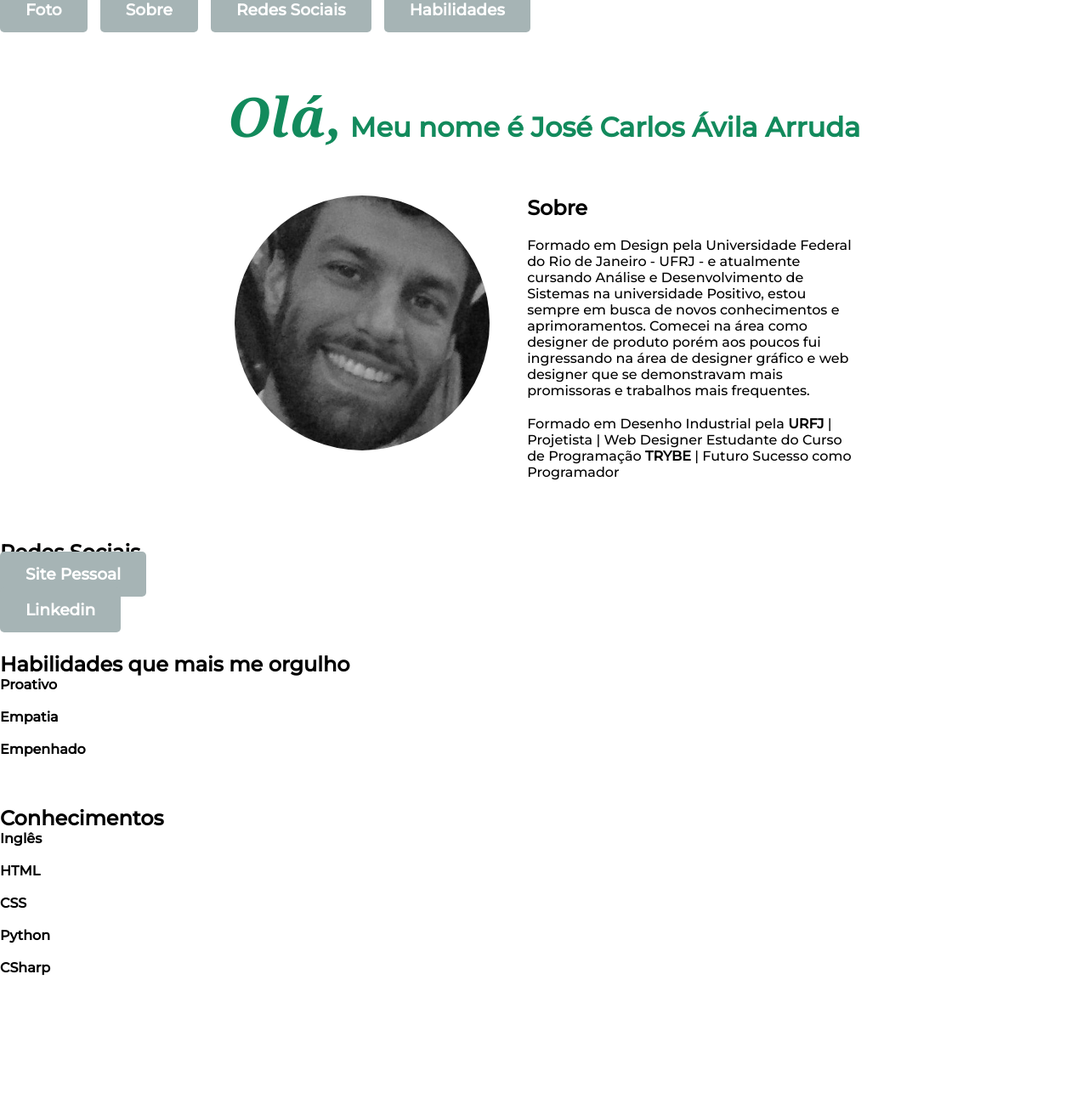
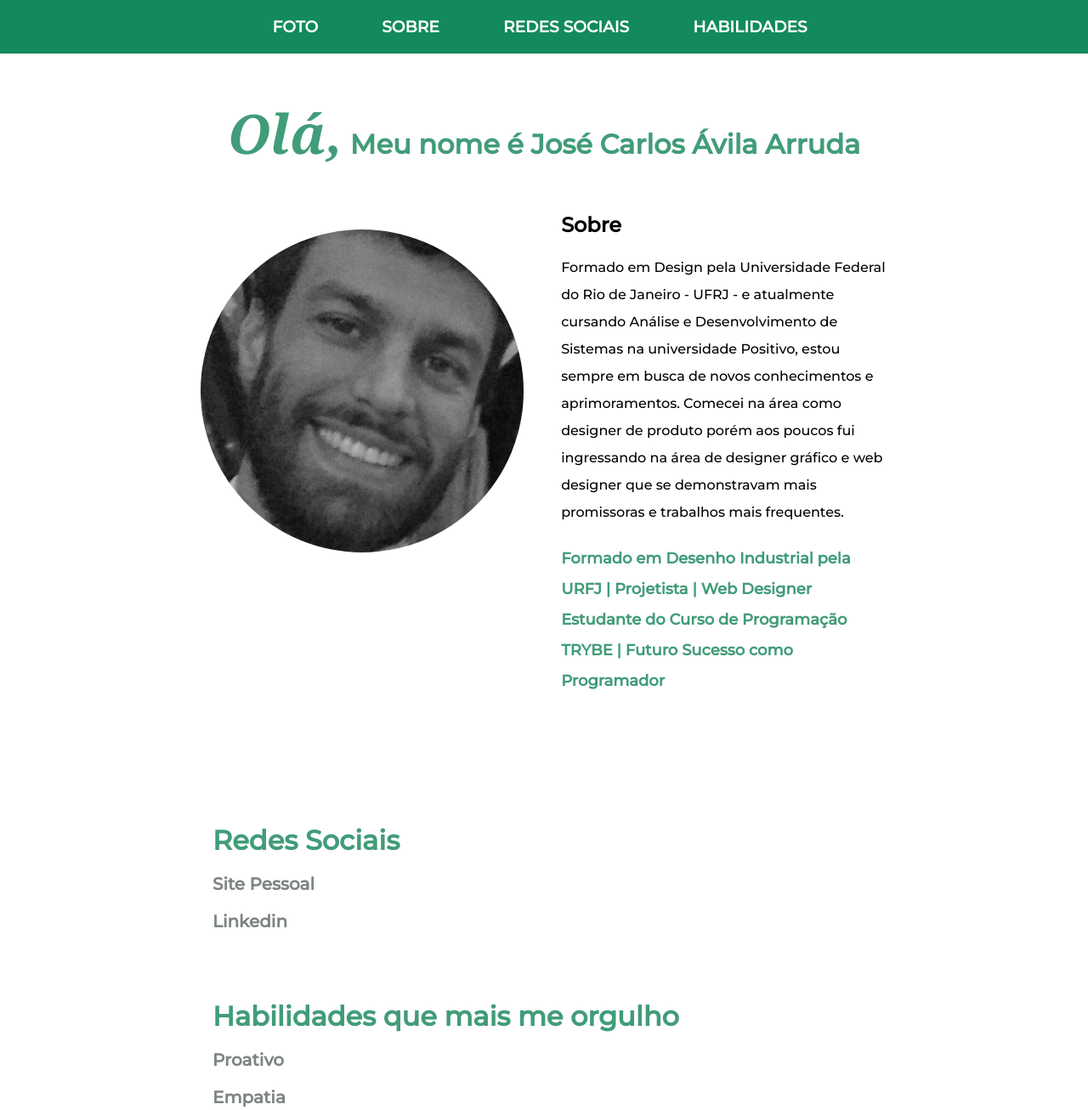
Before and after one commit to kalarruda/kalarruda.github.io, a plain HTML site: page index.html in a window 1280 px wide. Shown: the top 1306 px of the page at 85% size. Before the commit the page ends 1167 px from the top, so only its background shows below. Drawn offline with Linux system fonts and the light colour scheme.

Commit message:
Finalizando portfolio do dia 3

```diff
--- a/index.html
+++ b/index.html
@@ -8,18 +8,24 @@
 <link href="https://fonts.googleapis.com/css2?family=Montserrat:wght@500&display=swap" rel="stylesheet">
     <link rel="stylesheet" type="text/css"
     href="style.css">
-    <title>Portfolio José Carlos</title>
+    <title>Portfólio José Carlos</title>
 </head>
 <body>
     <div class="header">
-        <h3><a href="#foto">Foto</a>
+        <div class="header-cabecalho">
+            <h3>
+                <a href="#foto">Foto</a>
                 <a href="#sobre">Sobre</a>
                 <a href="#redes">Redes Sociais</a>
-            <a href="#habilidades">Habilidades</a></h3>
+                <a href="#habilidades">Habilidades</a>
+            </h3>
+        </div>
+
         <div class="header-content">
             <h1 class="nome"><em class="ola">Olá,</em> Meu nome é José Carlos Ávila Arruda</h1>
         </div>
         <div class="principal">
+
                 <div class="principal-content">
                     <img class="foto" src="./images/IMG_2127.JPG" width="300px" alt="foto jose carlos" id="foto">
                 </div>
@@ -27,33 +33,35 @@
                     <h2>Sobre</h2>
                     <p>Formado em Design pela Universidade Federal do Rio de Janeiro - UFRJ - e atualmente cursando Análise e Desenvolvimento de Sistemas na universidade Positivo, estou sempre em busca de novos conhecimentos e aprimoramentos. Comecei na área como designer de produto porém aos poucos fui ingressando na área de designer gráfico e web designer que se demonstravam mais promissoras e trabalhos mais frequentes.
                     </p>
-                    <p>Formado em Desenho Industrial pela <strong>URFJ</strong>  | Projetista | Web Designer
-                    Estudante do Curso de Programação <strong>TRYBE</strong>  | Futuro Sucesso como Programador
+                    <p class="texto-destaque">Formado em Desenho Industrial pela URFJ  | Projetista | Web Designer
+                    Estudante do Curso de Programação TRYBE | Futuro Sucesso como Programador
                      </p>
                 </div>
         </div>
 
     </div>
-
-<h2 >Redes Sociais</h2>
-<h3 id="redes"><a href="http://www.kalarruda.com.br/" target="_blank">Site Pessoal</a> </h3> <br>
-<h3><a href="https://www.linkedin.com/in/jose-carlos-arruda-63826250/" target="_blank">Linkedin</h3></a> <br> <br>
-
-
+    <div>
+        <div class="conteudo-lista" id="redes">
+            <h2>Redes Sociais</h2>
+            <ul>
+                <li><a href="http://www.kalarruda.com.br/" target="_blank">Site Pessoal</a> </li>
+                <li><a href="https://www.linkedin.com/in/jose-carlos-arruda-63826250/" target="_blank">Linkedin</a></li>
+            </ul>
                 <h2 >Habilidades que mais me orgulho</h2>
                 <ul id="habilidades">
-    <li>Proativo</li> <br>
-    <li>Empatia</li> <br>
-    <li>Empenhado</li> <br>
-</ul> <br> <br>
-
+                    <li>Proativo</li>
+                    <li>Empatia</li>
+                    <li>Empenhado</li>
+                </ul>
             <h2>Conhecimentos</h2>
             <ul>
-    <li>Inglês</li> <br>
-    <li>HTML</li> <br>
-    <li>CSS</li> <br>
-    <li>Python</li> <br>
-    <li>CSharp</li> <br>
+                <li>Inglês</li>
+                <li>HTML</li>
+                <li>CSS</li>
+                <li>Python</li>
+                <li>CSharp</li>
             </ul>
+        </div>
+    </div>
 </body>
 </html>
--- a/style.css
+++ b/style.css
@@ -8,15 +8,43 @@ body{
     font-family: Montserrat, "sans-serif";
 }
 
-.header-content{
+.header{
     text-align: center;
-    margin-top: 70px;
+}
+
+.header-cabecalho{
+    padding: 20px 0;
+    margin-top: 0;
+    background-color:#128a5c ;
+    width: 100%;
+    z-index: 1;
+    /* position: fixed; */
+}
+
+.header-content h1 {
+    text-align: center;
+    position: relative;
+    margin-top: 50px;
     /* margin:0 auto; errado pois é texto*/
 }
 
+.header-cabecalho a{
+    text-decoration: none;
+    padding: 15px 30px;
+    color: white;
+    text-transform: uppercase;
+    border-radius: 5px;
+    margin-right: 10px;
+    margin-bottom: 200px;
+    transition: 0.5s all;
+}
+
+a:hover{
+    color: #052a1c;
+}
+
 .nome{
-    color: #128a5c;
-
+    color: #419c79;
 }
 
 .ola{
@@ -36,6 +64,8 @@ body{
 
 .foto{
     border-radius: 50%;
+    margin-top: 20px;
+    width: 380px;
 }
 
 .principal-text{
@@ -48,6 +78,13 @@ body{
 
 .principal-text p {
     margin-bottom: 20px;
+    line-height: 2em;
+}
+
+.texto-destaque{
+    font-weight: bold;
+    color: #419c79;
+    font-size: 18px;
 }
 
 .principal-text h2 {
@@ -59,6 +96,40 @@ body{
     vertical-align: top;
 } */
 
+.conteudo-lista{
+    color: #419c79;
+    margin: 20px 0 100px 250px;
+}
+
+.conteudo-lista h2{
+    font-size: 2em;
+    color: #419c79;
+    margin-top: 80px;
+}
+
+
+.conteudo-lista li{
+    font-size: 20px;
+    list-style: none;
+    margin: 20px 0 20px 0;
+    color: #7d8581;
+}
+
+.conteudo-lista a{
+    color: #7d8581;
+    text-decoration: none;
+    transition: 0.3s all;
+}
+
+.conteudo-lista a:hover{
+    color: #052a1c;
+}
+
+.conteudo-lista h3{
+    margin-top: 20px;
+    font-size: 25px;
+}
+
 #sobre{
     background-color: #DEDBD2;
     padding: 20px ;
@@ -66,16 +137,6 @@ body{
     font-weight: bold;
     text-transform: uppercase;
     display: inline-block;
-}
-
-a{
-    text-decoration: none;
-    background-color: #A6B4B5;
-    padding: 15px 30px;
-    color: white;
-    border-radius: 5px;
-    margin-right: 10px;
-    margin-bottom: 200px;
 }
 
 .paragrafo{
```
Lines whose indentation alone changed are shown as unchanged.
